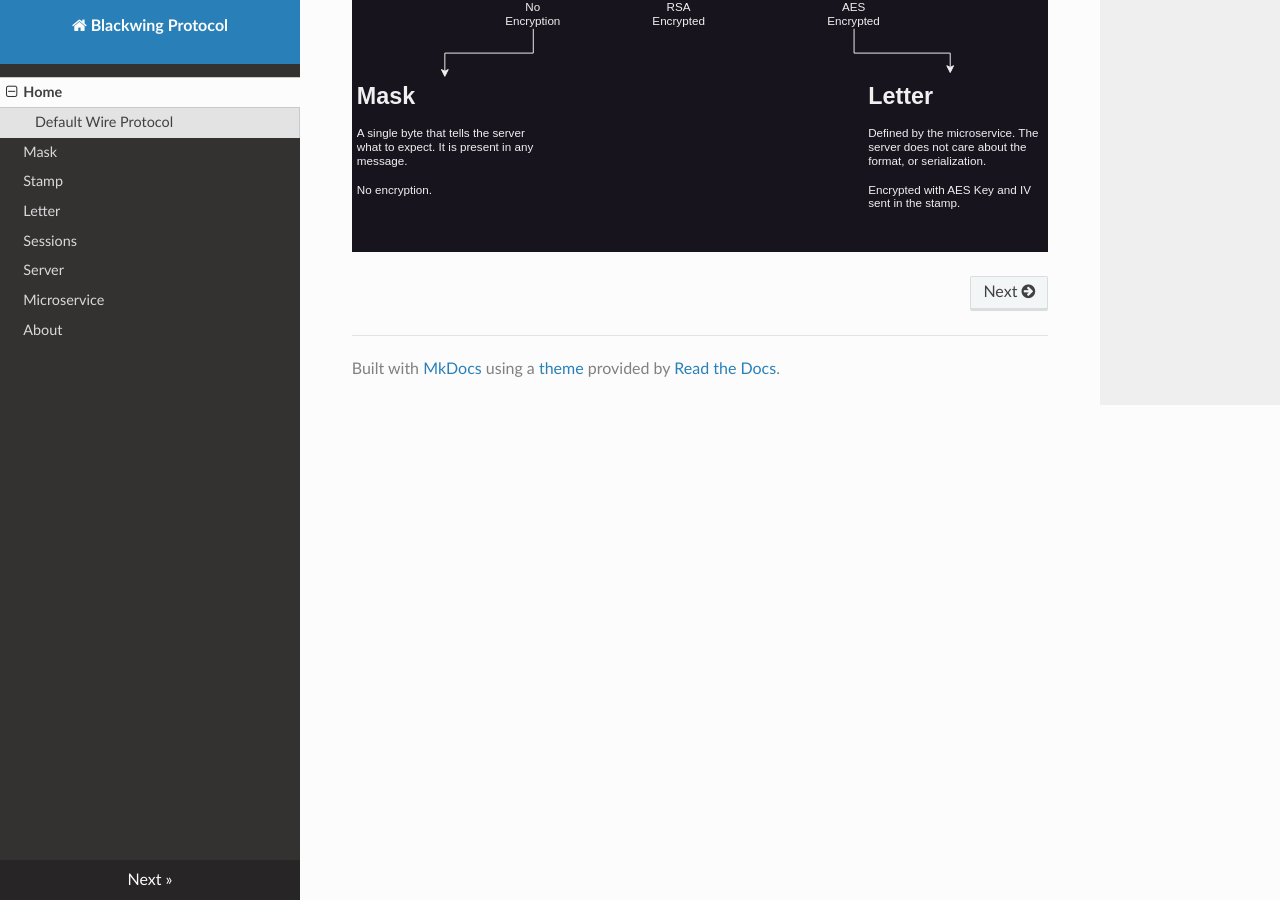
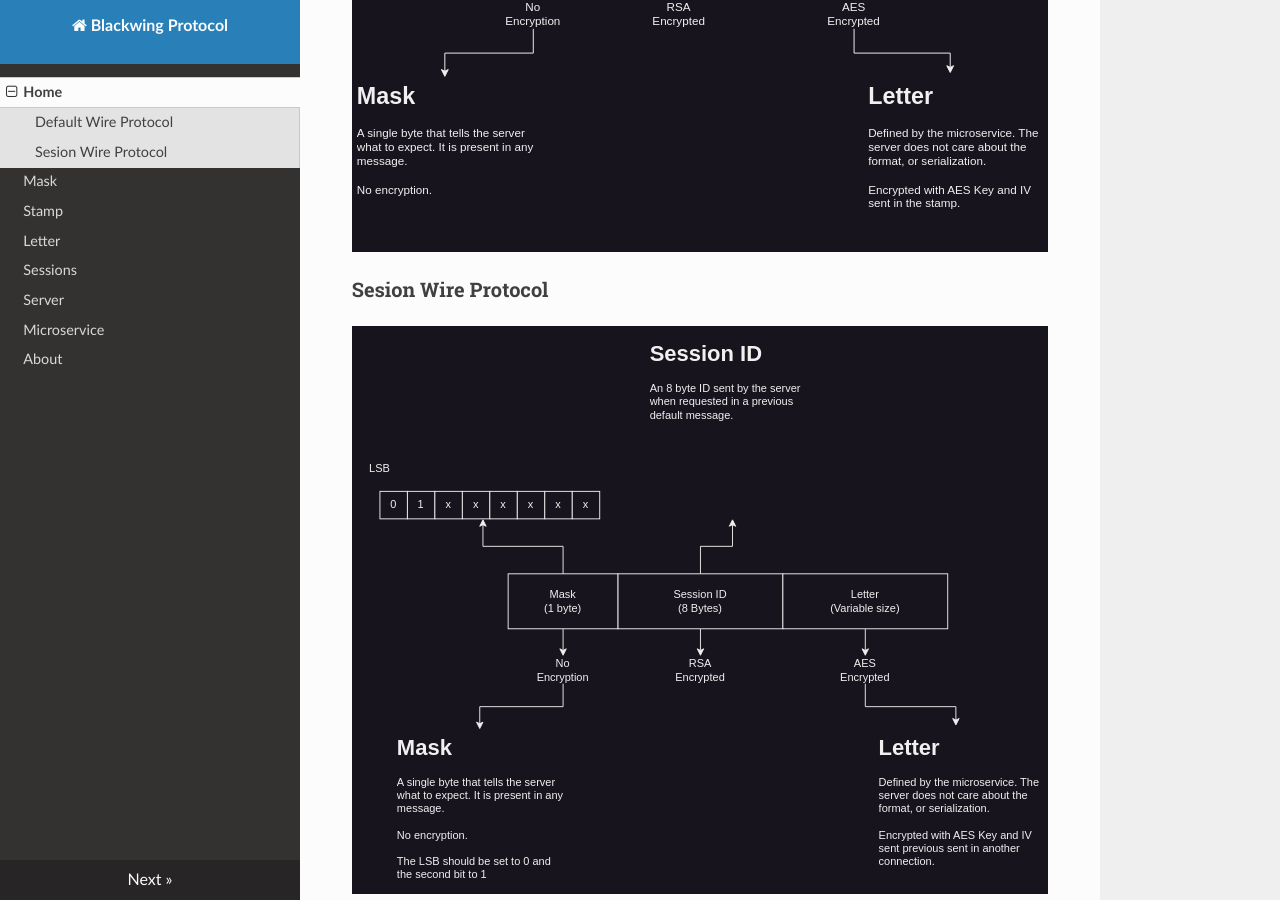
Before and after one commit to asergiobranco/blackwing_documentation, an MkDocs documentation site: the page built from docs/index.md, in a window 1280 px wide and 900 px high, scrolled down 1286 px. Built offline with MkDocs 1.6.1, drawn with Linux system fonts in a browser that asks for light colours; nearby versions of some CDN libraries.

```diff
--- a/docs/index.md
+++ b/docs/index.md
@@ -11,3 +11,7 @@ By checking for upcomming traffic at this port, any malicious player can know th
 ## Default Wire Protocol
 
 ![alt text](figs/mesage.svg)
+
+## Sesion Wire Protocol
+
+![alt text](figs/session_wire.svg)
```
Also changed, not shown: docs/mask.md (+1 -1 lines), docs/figs/session_wire.svg (added), 1 other file.
